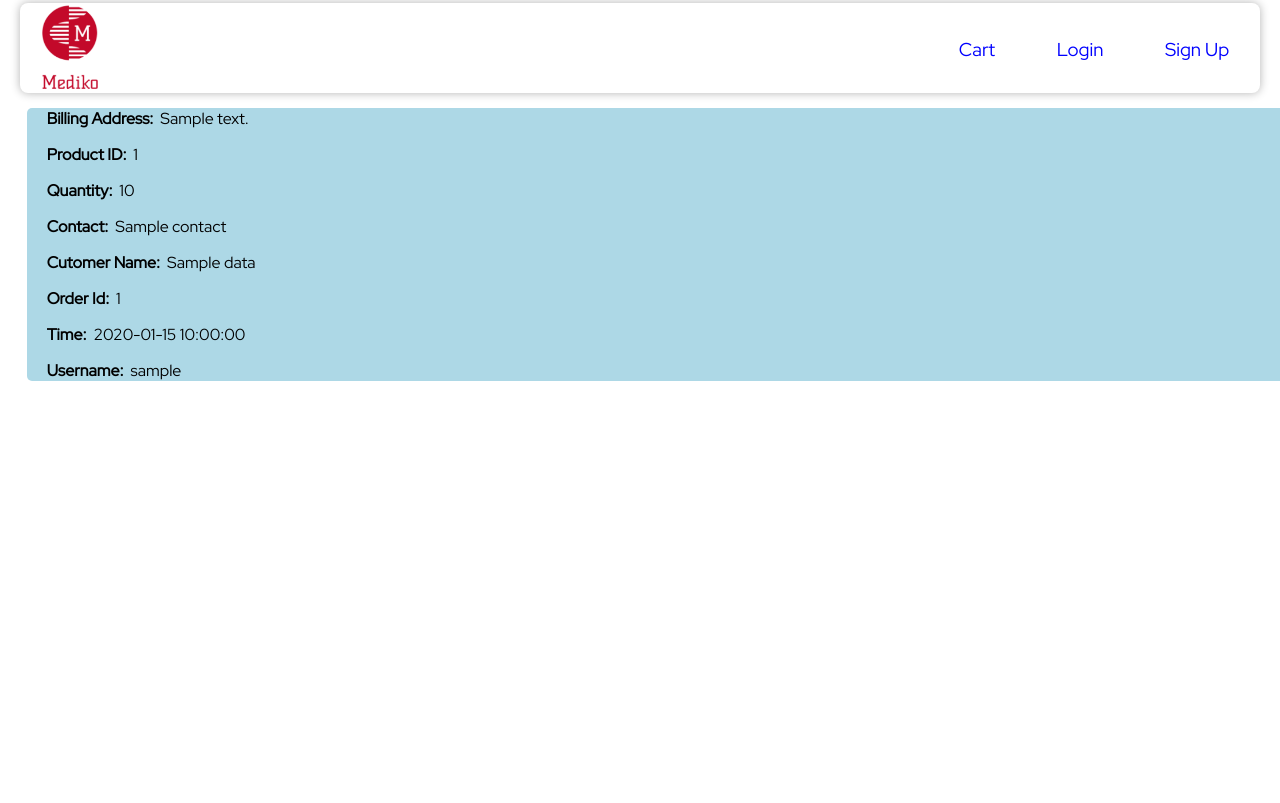
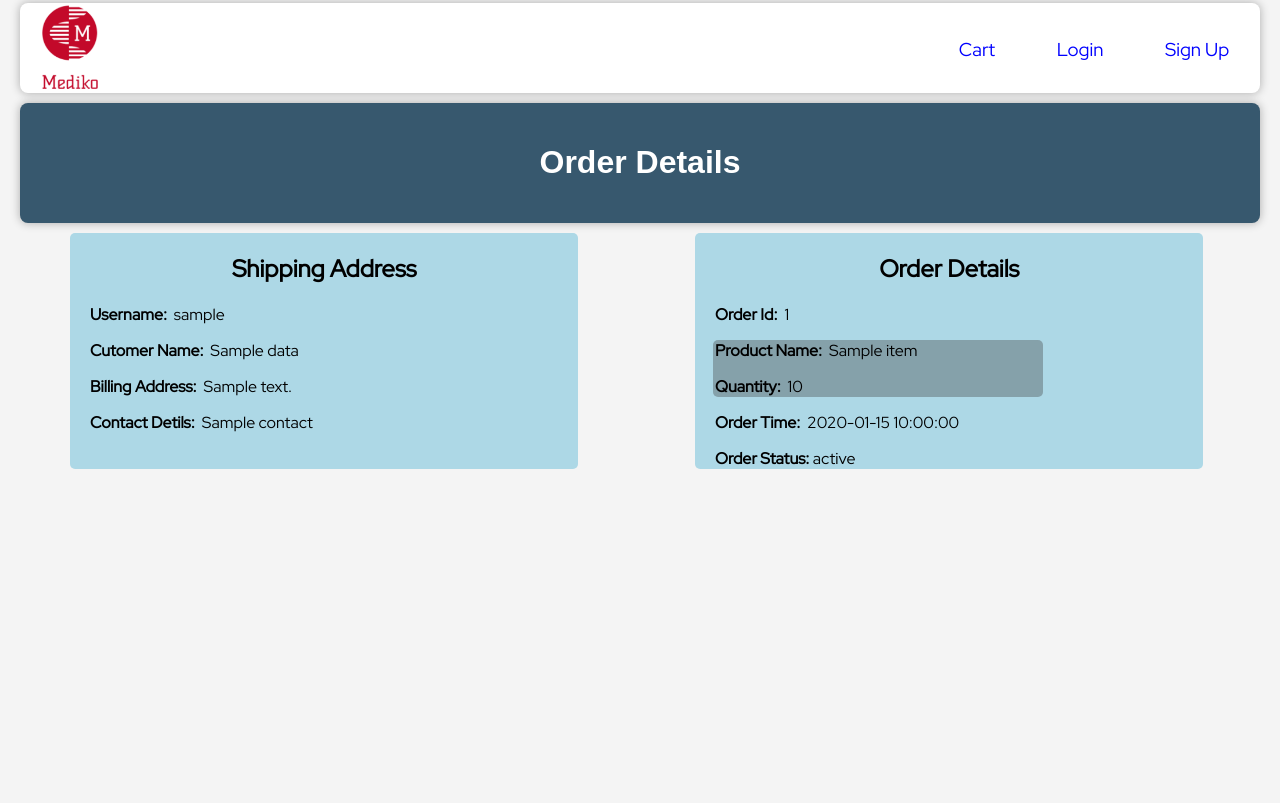
Before and after one commit to Apex-ace/MediEase, a Flask app: page /myorder/1/1 in a window 1280 px wide. After the commit the page ends 469 px from the top, so only its background shows below. Run offline with Flask 3, Linux system fonts and the light colour scheme; a database or web service that is not in the repository returns one stand-in record (values such as "Sample title"); data that the repository does not hold is empty; parts of the project's set-up code (start-up, migrations or seed data) failed here and were passed over.

Commit message:
added orderpage.html

```diff
--- a/templates/customer/orderpage.html
+++ b/templates/customer/orderpage.html
@@ -11,9 +11,26 @@
   <script src="{{ url_for('static', filename='customer/common.js') }}"></script>
   <style>
     /* Custom CSS to set full-page height */
-    body,
-    html {
-      height: 100%;
+    body {
+      font-family: 'Arial', sans-serif;
+      margin: 0;
+      padding: 0;
+      background-color: #f4f4f4;
+      background-size: cover;
+      background-position: center;
+      background-repeat: no-repeat;
+    }
+
+    header {
+      background-color: #37586e;
+      color: #fff;
+      padding: 20px;
+      text-align: center;
+      margin-top: 10px;
+      border-radius: 8px;
+      margin-right: 20px;
+      margin-left: 20px;
+      box-shadow: 0 0 10px rgba(0, 0, 0, 0.3);
     }
 
     .full-height {
@@ -45,33 +62,52 @@
 
 <body>
   {% include 'customer/navbar.html' %}
-  <div id="medicines" style="font-family: 'Red Hat Display', sans-serif; ">
-    <dl class="content">
-      <b>Billing Address:</b> &nbsp;{{ order['address'] }}
-    </dl>
-    {% for item in order['cart'] %}
-    <dl class="content">
-      <b>Product ID:</b> &nbsp;{{ item['id'] }}
+  <header>
+    <h1>Order Details</h1>
+  </header>
+  <div id="vertical_divide" style="justify-content: center;">
+    <div id="medicines" style="font-family: 'Red Hat Display', sans-serif; margin-left: 50px;">
+      <dl style="text-align: center;">
+        <h2><b>Shipping Address</b></h2>
       </dl>
       <dl class="content">
-      <b>Quantity:</b> &nbsp;{{ item['qty'] }}
-    </dl>
-    {% endfor %}
-    <dl class="content">
-      <b>Contact:</b> &nbsp;{{ order['contact'] }}
+        <b>Username:</b> &nbsp;{{ order['username'] }}
       </dl>
       <dl class="content">
         <b>Cutomer Name:</b> &nbsp;{{ order['name'] }}
       </dl>
       <dl class="content">
+        <b>Billing Address:</b> &nbsp;{{ order['address'] }}
+      </dl>
+      <dl class="content">
+        <b>Contact Detils:</b> &nbsp;{{ order['contact'] }}
+      </dl>
+    </div>
+
+    <div id="medicines" style="font-family: 'Red Hat Display', sans-serif; margin-left: 50px;">
+      <dl style="text-align: center;">
+        <h2><b>Order Details</b></h2>
+      </dl>
+      <dl class="content">
         <b>Order Id:</b> &nbsp;{{ order['orderid'] }}
       </dl>
+      {% for item in order['cart'] %}
+      <div id="item">
+        <dl class="content" style="margin-left: 2px;">
+          <b>Product Name:</b> &nbsp;{{ item['name'] }}
+        </dl>
+        <dl class="content" style="margin-left: 2px";>
+          <b>Quantity:</b> &nbsp;{{ item['qty'] }}
+        </dl>
+      </div>
+      {% endfor %}
       <dl class="content">
-      <b>Time:</b> &nbsp;{{ order['time'] }}
+        <b>Order Time:</b> &nbsp;{{ order['time'] }}
       </dl>
       <dl class="content">
-      <b>Username:</b> &nbsp;{{ order['username'] }}
+        <b>Order Status:</b> {{order['status']}}
       </dl>
+    </div>
   </div>
 </body>
 
```
Lines whose indentation alone changed are shown as unchanged.
